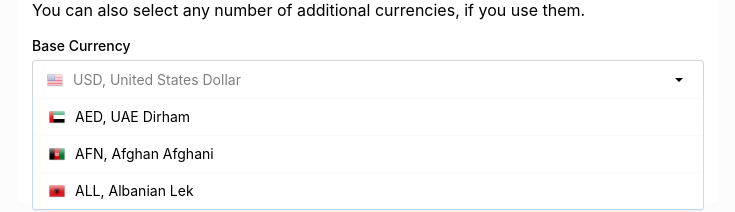
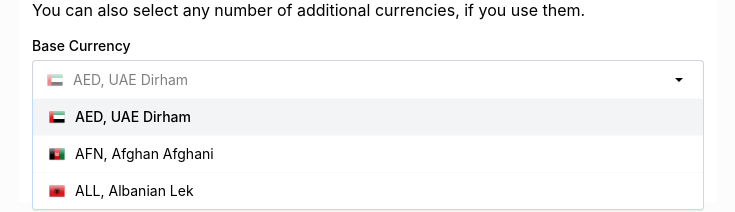
Before and after one commit to Imoyemi-1/moneytracker-app, a React (Vite) app: page / in a window 1280 px wide. Both pictures are taken after a click on the button 951 px from the left and 330 px from the top of the page. Shown: the part 251-463 px from the top of the page, without its empty margins (272-1007 px from the left). Built offline with nearby package versions, Linux system fonts and the light colour scheme.

Commit message:
feat(setup): handle change base selection currency
- change base currency select
- set openId to use context

```diff
--- a/src/components/Dropdown.jsx
+++ b/src/components/Dropdown.jsx
@@ -1,10 +1,22 @@
 import clsx from 'clsx/lite';
+import { useDropdown } from '../contexts/Setup';
 
-const Dropdown = ({ isOpen, dropDownList }) => {
+const Dropdown = ({ isOpen, dropDownList, id }) => {
+  const { selected, handleSelected, setOpenId } = useDropdown();
+
   const currenciesList = dropDownList.map((currency) => (
     <li
+      onMouseDown={(e) => {
+        e.preventDefault();
+        handleSelected(id, currency.code);
+        setOpenId(null);
+      }}
       key={currency.code}
-      className='text-sm  flex items-center px-4 py-2 border-t border-gray-50 cursor-pointer hover:bg-gray-100'
+      className={clsx(
+        'text-sm  flex items-center px-4 py-2 border-t border-gray-50 cursor-pointer hover:bg-gray-100 pointer-events-auto',
+        currency.name === selected.baseSelection.name &&
+          'bg-gray-100 font-medium'
+      )}
     >
       <img
         className='mr-2.5 h-3.5 w-4 object-cover'
--- a/src/components/Field.jsx
+++ b/src/components/Field.jsx
@@ -2,19 +2,22 @@ import { IoMdArrowDropdown } from 'react-icons/io';
 import Dropdown from './Dropdown';
 import { clsx } from 'clsx/lite';
 import { useEffect, useRef } from 'react';
+import { useDropdown } from '../contexts/Setup';
 
 const Field = ({
   label,
   selection,
   placeholder,
   id,
-  openId,
-  setOpenId,
   setBaseInputEmpty,
   dropDownList,
 }) => {
+  const { openId, setOpenId } = useDropdown();
+
   const isOpen = openId === id;
   const inputRef = useRef(null);
+
+  let currenciesList = dropDownList;
 
   // focus on the input when state change
 
@@ -84,7 +87,7 @@ const Field = ({
           <IoMdArrowDropdown />
         </button>
 
-        <Dropdown dropDownList={dropDownList} isOpen={isOpen} />
+        <Dropdown id={id} dropDownList={currenciesList} isOpen={isOpen} />
       </div>
     </div>
   );
--- a/src/contexts/Setup.jsx
+++ b/src/contexts/Setup.jsx
@@ -7,12 +7,40 @@ function DropdownProvider({ children }) {
   // add selection currencies to dropdown states
 
   const [selected, setSelected] = useState({
-    baseSelection: currenciesData.find((currency) => currency.code === 'USD'),
+    baseSelection: currenciesData.find((currency) => currency.code === 'AED'),
     additionalSelection: [],
   });
 
+  //
+  const [openId, setOpenId] = useState(null);
+
+  // handle selection from dropdown
+
+  const handleSelected = (id, code) => {
+    id === 'baseField'
+      ? setSelected((prev) => ({
+          ...prev,
+          baseSelection: currenciesData.find(
+            (currency) => currency.code === code
+          ),
+        }))
+      : setSelected((prev) => ({
+          ...prev,
+          additionalSelection: [],
+        }));
+  };
+
   return (
-    <DropdownContext.Provider value={{ currenciesData, selected, setSelected }}>
+    <DropdownContext.Provider
+      value={{
+        currenciesData,
+        selected,
+        setSelected,
+        handleSelected,
+        openId,
+        setOpenId,
+      }}
+    >
       {children}
     </DropdownContext.Provider>
   );
--- a/src/setupPage/Form.jsx
+++ b/src/setupPage/Form.jsx
@@ -5,9 +5,8 @@ import { clsx } from 'clsx/lite';
 // get countries data from currencies data
 
 const Form = () => {
-  const { currenciesData, selected, setSelected } = useDropdown();
+  const { currenciesData, selected, openId } = useDropdown();
   const [baseInputEmpty, setBaseInputEmpty] = useState(true);
-  const [openId, setOpenId] = useState(null);
 
   // remove currencies already selected from base list
   const filteredForBase = currenciesData.filter(
@@ -19,10 +18,8 @@ const Form = () => {
       <div>
         <Field
           id='baseField'
-          openId={openId}
           setBaseInputEmpty={setBaseInputEmpty}
           dropDownList={currenciesData}
-          setOpenId={setOpenId}
           label='Base Currency'
           selection={
             <div
@@ -48,8 +45,6 @@ const Form = () => {
         <Field
           id='additionalField'
           setBaseInputEmpty={setBaseInputEmpty}
-          openId={openId}
-          setOpenId={setOpenId}
           dropDownList={filteredForBase}
           label='Additional Currencies (optional)'
           placeholder='Select additional currencies'
```
